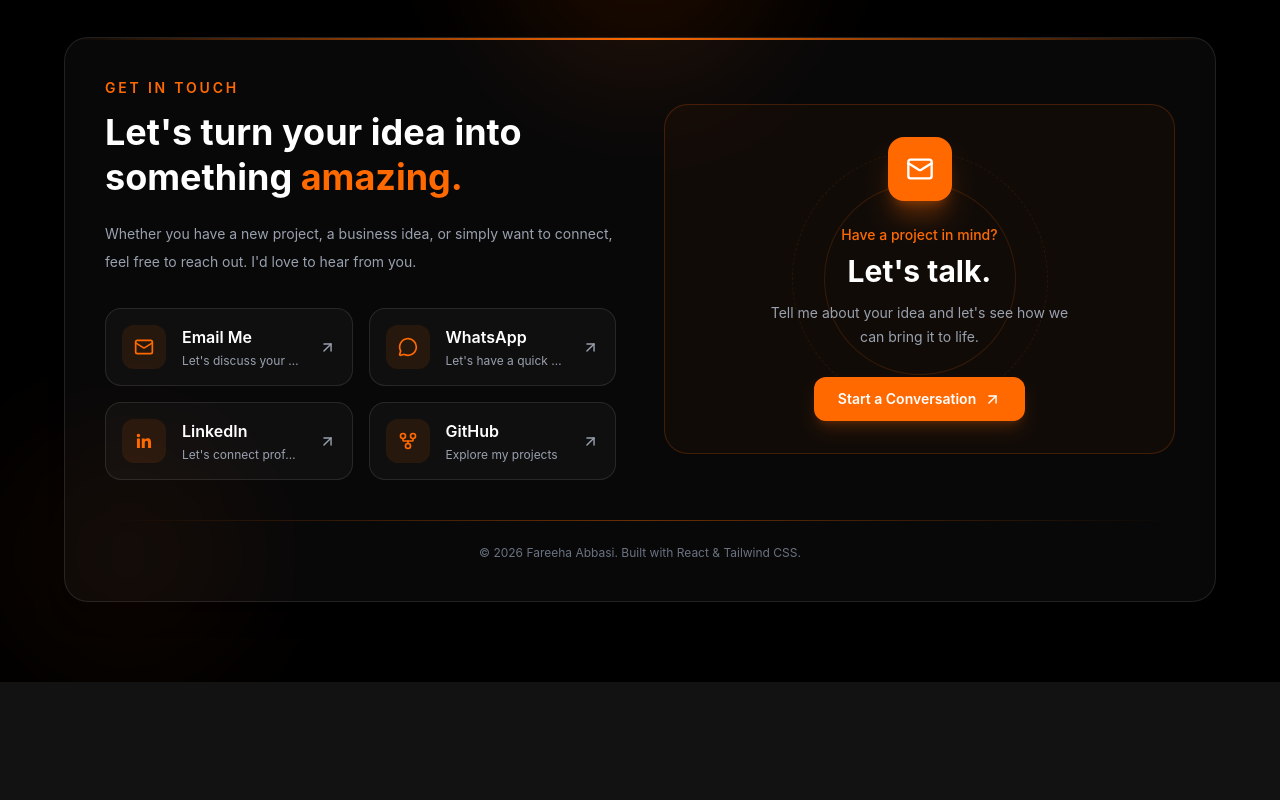
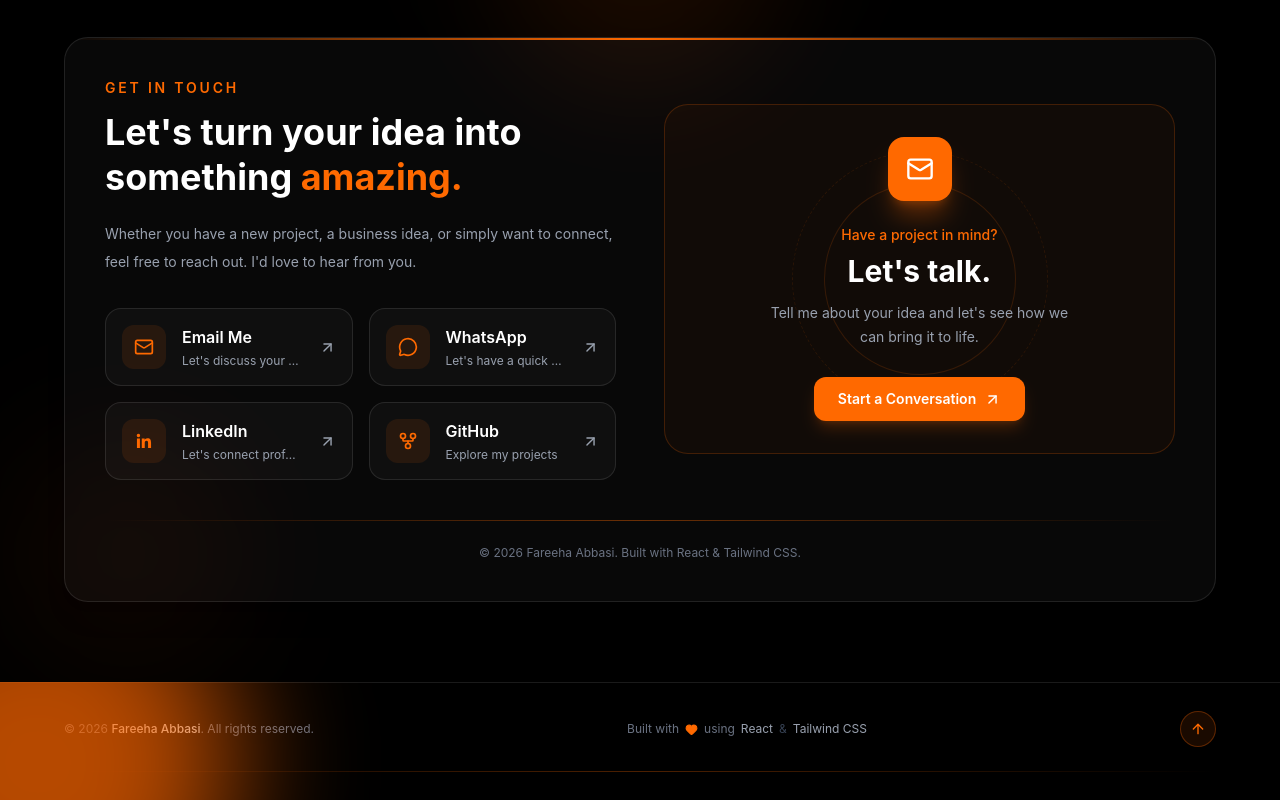
Before and after one commit to fareehaabbasi/Portfolio, a React (Vite) app: page / in a window 1280 px wide. Shown: the part 7872-8672 px from the top of the page. Before the commit the page ends 8554 px from the top, so only its background shows below. Built offline with nearby package versions, Linux system fonts and the light colour scheme.

Commit message:
footer-complete

```diff
--- a/src/App.jsx
+++ b/src/App.jsx
@@ -8,6 +8,7 @@ import Skills from "./components/Skills";
 import ServicesOffer from "./components/ServicesOffer";
 import Project from "./components/Project";
 import ContactSec from "./components/ContactSec";
+import Footer from "./components/Footer";
 
 const App = () => {
   const [darkMode, setDarkMode] = useState(true);
@@ -65,6 +66,9 @@ const App = () => {
 
       {/* Contact */}
       <ContactSec darkMode={darkMode} />
+
+      {/* Footer */}
+      <Footer darkMode={darkMode} />
     </div>
   );
 };
--- /dev/null
+++ b/src/components/Footer.jsx
@@ -0,0 +1,57 @@
+import React from "react";
+import { ArrowUp, Heart } from "lucide-react";
+
+const Footer = () => {
+  const currentYear = new Date().getFullYear();
+
+  return (
+    <footer className="border-t border-white/10 bg-black px-6 py-7 text-white">
+      <div className="mx-auto flex max-w-6xl flex-col items-center justify-between gap-5 sm:flex-row">
+
+        {/* Copyright */}
+        <p className="text-center text-xs text-gray-500 transition-colors duration-300 hover:text-gray-300 sm:text-left">
+          © {currentYear}{" "}
+          <span className="font-medium text-gray-300">
+            Fareeha Abbasi
+          </span>
+          . All rights reserved.
+        </p>
+
+        {/* Built With */}
+        <p className="flex items-center gap-1.5 text-xs text-gray-500">
+          Built with
+          <Heart
+            size={13}
+            className="fill-orange-500 text-orange-500 transition-transform duration-300 hover:scale-125"
+          />
+          using{" "}
+          <span className="text-gray-400">React</span>
+          <span className="text-gray-700">&</span>
+          <span className="text-gray-400">Tailwind CSS</span>
+        </p>
+
+        {/* Back To Top */}
+        <button
+          onClick={() =>
+            window.scrollTo({
+              top: 0,
+              behavior: "smooth",
+            })
+          }
+          aria-label="Back to top"
+          className="group flex h-9 w-9 items-center justify-center rounded-full border border-orange-500/30 bg-orange-500/10 text-orange-500 transition-all duration-300 hover:-translate-y-1 hover:border-orange-500 hover:bg-orange-500 hover:text-white hover:shadow-lg hover:shadow-orange-500/20"
+        >
+          <ArrowUp
+            size={16}
+            className="transition-transform duration-300 group-hover:-translate-y-0.5"
+          />
+        </button>
+      </div>
+
+      {/* Bottom Orange Glow Line */}
+      <div className="mx-auto mt-6 h-px max-w-6xl bg-gradient-to-r from-transparent via-orange-500/30 to-transparent" />
+    </footer>
+  );
+};
+
+export default Footer;
```
